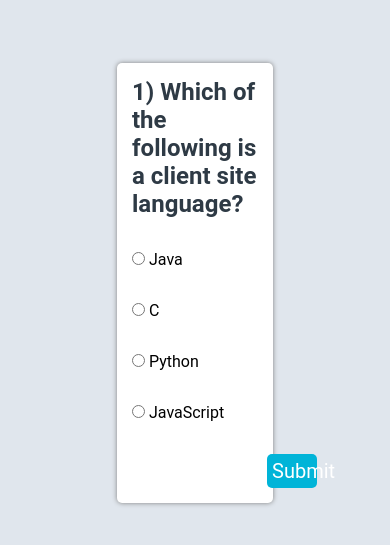
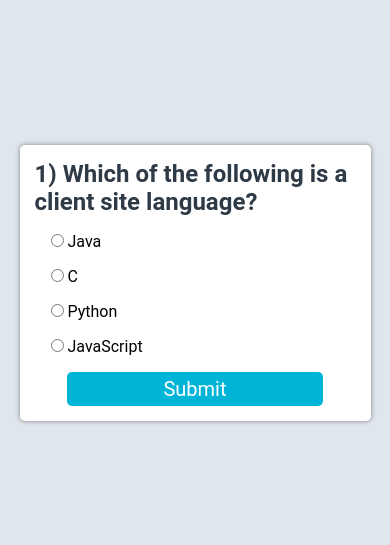
Before and after one commit to Zubii07/js-mini-projects, a plain HTML site: page Quiz App/index.html in a window 390 px wide. Shown: the part 139-684 px from the top of the page. Drawn offline with Linux system fonts and the light colour scheme.

Commit message:
Make responsive

```diff
--- a/Quiz App/style.css
+++ b/Quiz App/style.css
@@ -9,6 +9,7 @@
 
 body{
      background-color: #E0E6ED;
+
 }
 
 h2{
@@ -51,3 +52,38 @@ h2{
     background-color:  #00B4D8;
 
 }
+/* Responsive styles */
+@media (max-width: 1024px) {
+    #box {
+        width: 60%;
+    }
+    .btn {
+        width: 50%;
+        margin-left: 100px;
+    }
+}
+
+@media (max-width: 900px) {
+    #box {
+        width: 70%;
+    }
+    .btn {
+        width: 60%;
+        margin-left: 80px;
+    }
+}
+
+@media (max-width: 540px) {
+    #box {
+        width: 90%;
+    }
+    .btn {
+        width: 80%;
+        margin-left: 0;
+        display: block;
+        margin: 0 auto;
+    }
+    .row {
+        margin: 1rem;
+    }
+}
```
Also changed, not shown: Quiz App/index.html (+1 -0 lines), Weather App/index.html (+1 -1 lines), Weather App/style.css (+59 -1 lines).
